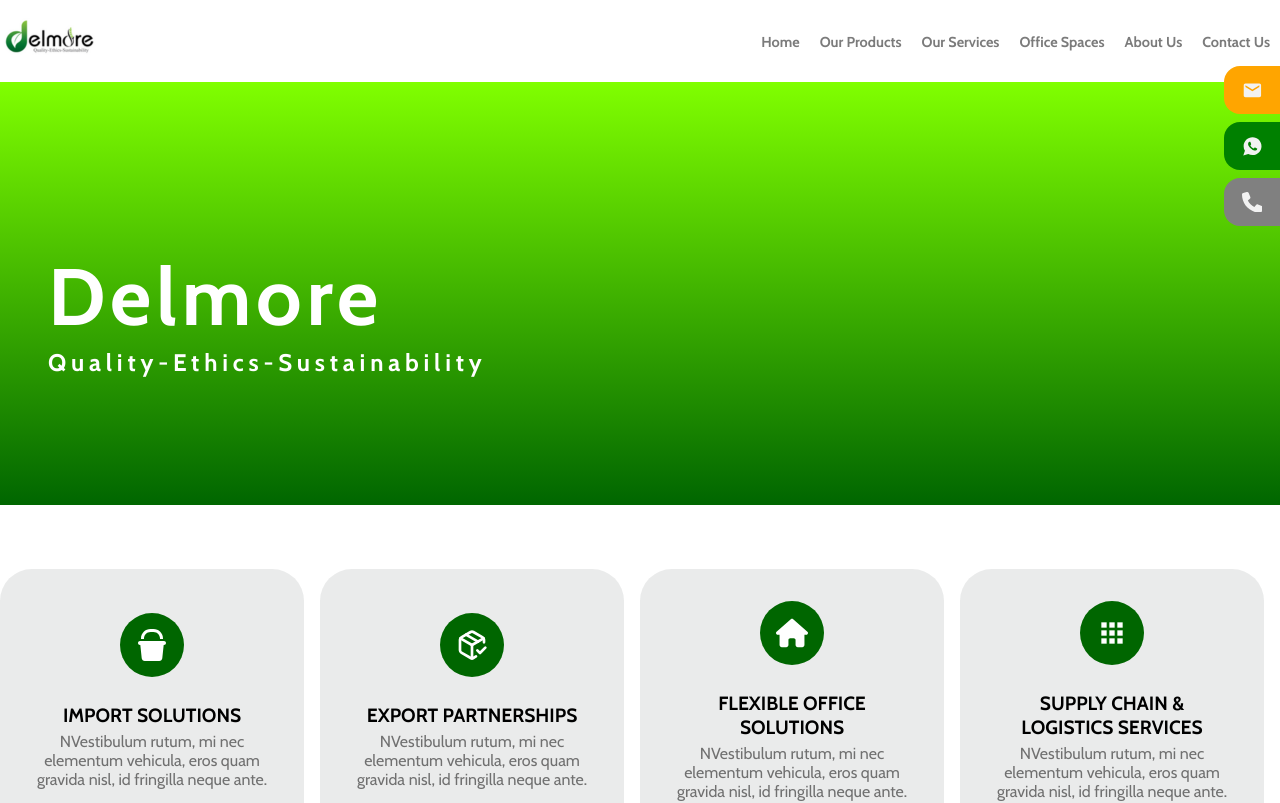
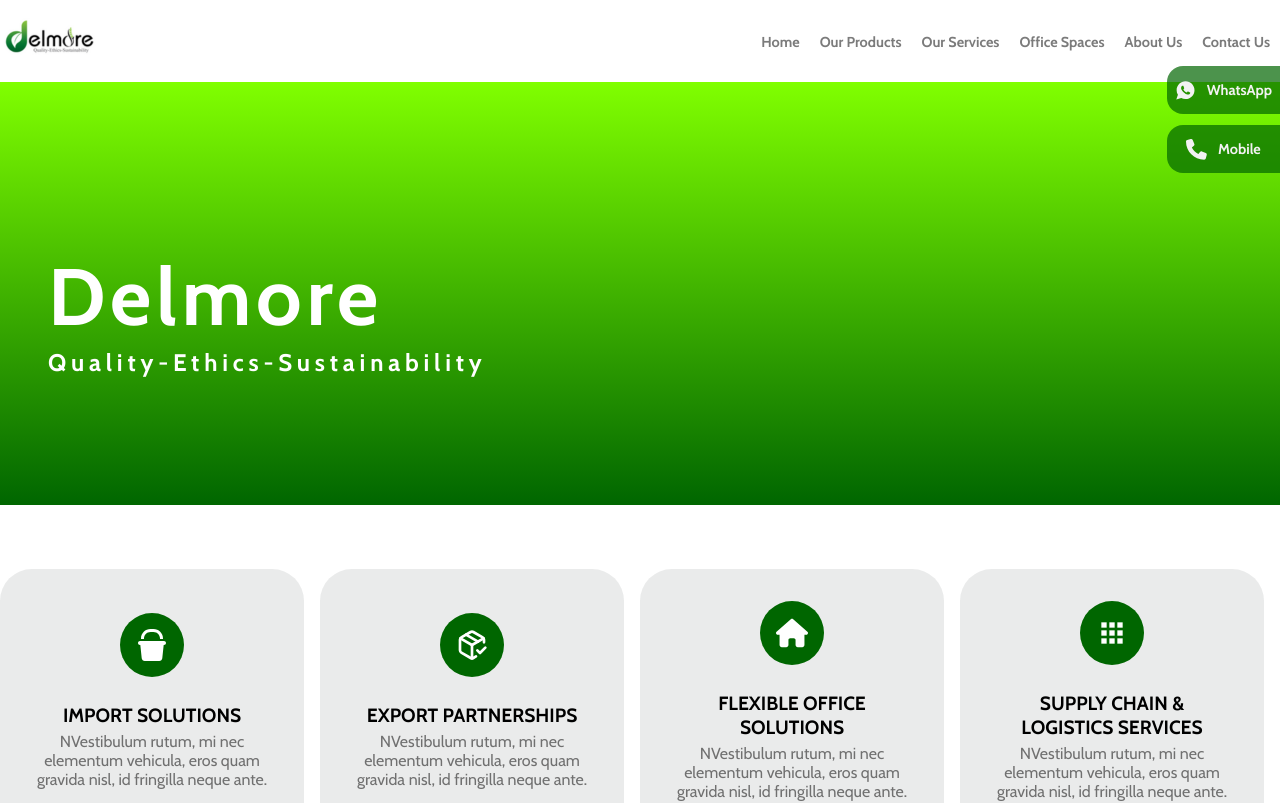
Before and after one commit to baayesh/Delmore, a React (Create React App) app: page / in a window 1280 px wide. Shown: the top 803 px of the page. Built offline with nearby package versions, Linux system fonts and the light colour scheme.

Commit message:
design getin touch section

```diff
--- a/src/components/getintouch.js
+++ b/src/components/home/getintouch.js
@@ -1,6 +1,6 @@
 import React from "react";
 
-import "../styles/home.css";
+import "../../styles/home.css";
 import { IoIosSend } from "react-icons/io";
 
 const Getintouch = () => {
@@ -18,7 +18,8 @@
         </div>
         <div className="line"></div>
         <div className="get-in-touch-right column">
-          <h1 className="heading">Get in touch</h1>
+          <p className="tag__1">Drop us Your Email</p>
+          <h1 className="heading">We'll Get in touch</h1>
           <div className="row email__submission__container">
             <input type="email" placeholder="Email Address"></input>
             <button><IoIosSend className="email__submission__button" /></button>
--- a/src/pages/home.js
+++ b/src/pages/home.js
@@ -5,7 +5,7 @@
 import USP from "../components/home/usp";
 import Counter from "../components/home/counter";
 import About from "../components/home/about";
-import Getintouch from "../components/getintouch";
+import Getintouch from "../components/home/getintouch";
 import Footer from "../components/footer";
 import "../styles/home.css";
 import { MdEmail } from "react-icons/md";
@@ -19,14 +19,13 @@
     <div className="home-container">
       <Header />
       <div className="contact-container">
-        <div className="contact-icon-div contact-icon-mail">
-          <MdEmail className="contact-icon" />
+        <div className="contact-icon-div row ">
+          <IoLogoWhatsapp className="contact-icon" />
+          <p className="tag__1">WhatsApp </p>
         </div>
-        <div className="contact-icon-div contact-icon-whatsapp">
-          <IoLogoWhatsapp className="contact-icon" />
-        </div>
-        <div className="contact-icon-div contact-icon-mobile">
+        <div className="contact-icon-div ">
           <FaPhone className="contact-icon" />
+          <p className="tag__1">Mobile </p>
         </div>
       </div>
       <Hero />
--- a/src/styles/home.css
+++ b/src/styles/home.css
@@ -7,10 +7,19 @@
   flex-direction: column;
   position: fixed;
   right: 0;
+  gap: 0.7em;
+}
+
+.contact-icon-div::before{
+  content: "";
+  position: absolute;
+  background-color: 	rgba(0, 102, 0, 0.7);
+  z-index: -1;
+  filter: blur(8px);
 }
 
 .contact-icon-div {
-  width: 2.5em;
+
   height: 2em;
   display: flex;
   align-items: center;
@@ -18,15 +27,18 @@
   margin-bottom: 0.5em;
   border-radius: 1em 0em 0em 1em;
   padding: 0.5em;
+  gap:0.7em;
+  background-color: 	rgb(0, 102, 0, 0.7);
+
+}
+
+.contact-icon-div p{
+  color:#f2f2f2;
 }
 
 .contact-icon-div:hover {
   transform: translateX(-10px);
   transition: transform 0.2 ease-in-out;
-}
-
-.contact-icon-div:hover .contact-icon-mail {
-  color: #ff8c00;
 }
 
 .contact-icon {
@@ -35,17 +47,7 @@
   color: #f2f2f2;
 }
 
-.contact-icon-mail {
-  background-color: orange;
-}
 
-.contact-icon-whatsapp {
-  background-color: green;
-}
-
-.contact-icon-mobile {
-  background-color: gray;
-}
 /* Predefined - layouts */
 .row {
   display: flex;
@@ -98,11 +100,18 @@
   margin: 0;
 }
 
+.tag__1{
+  font-family: "cabin", sans-serif;
+  font-weight: 900;
+  font-size: 0.9rem;
+  color: #006600;
+  margin: 0;
+}
+
 .tag__2 {
   font-family: "cabin", sans-serif;
   font-weight: 300;
   font-size: 0.9rem;
-
   margin: 0;
 }
 /* Hero - Section 1 */
@@ -426,7 +435,7 @@
 .get-in-touch-main {
   display: flex;
   max-width: 1440px;
-  margin: 2em auto;
+  margin: 1em auto;
   justify-content: space-around;
 }
 
@@ -463,16 +472,51 @@
   height: auto;
 }
 .get-in-touch-right {
-  margin-top: 3em;
   color: #f2f2f2;
 }
 
 .get-in-touch-right p {
+  color: #373a40;
+  margin-bottom: 0em;
+  text-align: left;
+}
+
+.email__submission__container {
+  margin-top: 1em;
+  position: relative;
+}
+
+.email__submission__container input {
+  height: 4em;
+  width: 25em;
+  border-radius: 2em;
+  border-width: 0em;
+  background-color: #373a40;
+}
+
+.email__submission__container input::placeholder {
   font-family: "cabin", sans-serif;
-  font-weight: 200;
-  color: #f2f2f2;
-  font-size: 1rem;
-  margin-bottom: 0em;
+  font-size: 0.8rem;
+  font-weight: 900;
+  padding-left: 1em;
+  position: relative;
+}
+
+.email__submission__container button {
+  height: 3.5em;
+  width: 3.5em;
+  border-radius: 3.5em;
+  margin-right: 0.5em;
+  position: absolute;
+  right: 0;
+  border-width: 0em;
+  background-color: #006600;
+}
+
+.email__submission__button {
+  color: white;
+  height: 25px;
+  width: 25px;
 }
 
 /* Testimonials-Section 8 */
@@ -605,41 +649,3 @@
 .testimonials-card-3-party-content {
   text-align: left;
 }
-
-.email__submission__container {
-  margin-top: 2em;
-  position: relative;
-}
-
-.email__submission__container input {
-  height: 4em;
-  width: 25em;
-  border-radius: 2em;
-  border-width: 0em;
-  background-color: #373a40;
-}
-
-.email__submission__container input::placeholder {
-  font-family: "cabin", sans-serif;
-  font-size: 0.8rem;
-  font-weight: 900;
-  padding-left: 1em;
-  position: relative;
-}
-
-.email__submission__container button {
-  height: 3.5em;
-  width: 3.5em;
-  border-radius: 3.5em;
-  margin-right: 0.5em;
-  position: absolute;
-  right: 0;
-  border-width: 0em;
-  background-color: #006600;
-}
-
-.email__submission__button {
-  color: white;
-  height: 25px;
-  width: 25px;
-}
```
